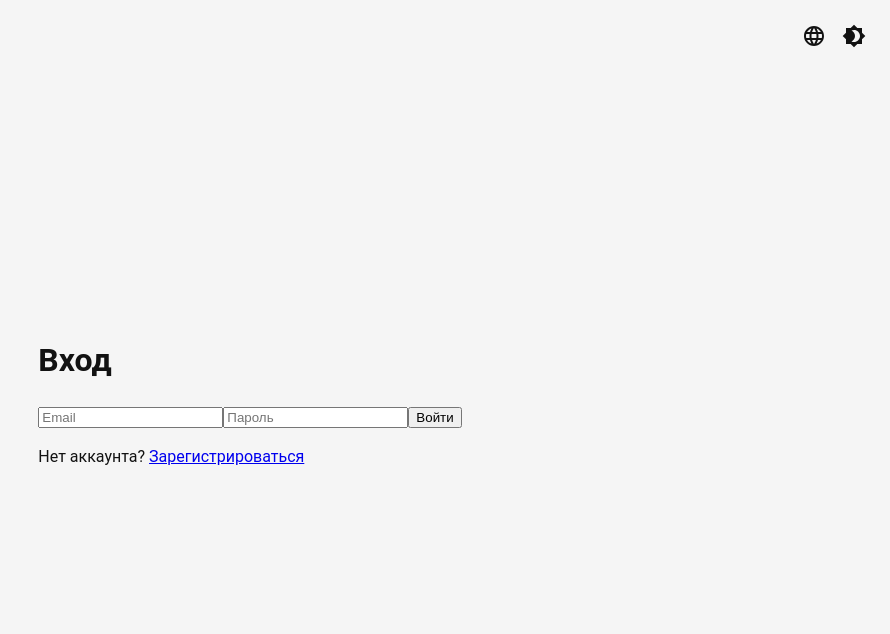
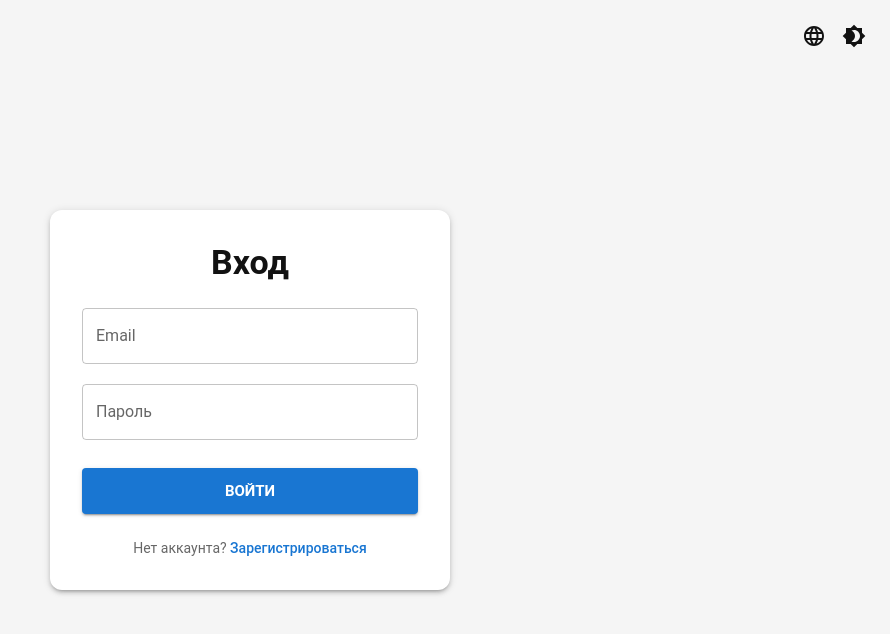
Before and after one commit to KseniyaAnd/kanban-frontend, a React (Vite) app: page /auth/login in a window 1280 px wide. Shown: the top 634 px of the page, without its empty margins (390-1280 px from the left). Built offline with nearby package versions, Linux system fonts and the light colour scheme.

Commit message:
feat: update login page

```diff
--- a/src/pages/LoginPage.tsx
+++ b/src/pages/LoginPage.tsx
@@ -1,42 +1,133 @@
 import { useForm } from 'react-hook-form'
 import { useMutation } from '@tanstack/react-query'
-import { useNavigate, Link } from 'react-router-dom'
-import { apiClient, setAuthToken } from '../api/client'
+import { useNavigate, Link as RouterLink } from 'react-router-dom'
+import { apiClient } from '../api/client'
+import * as z from 'zod'
+import { zodResolver } from '@hookform/resolvers/zod'
+import { TextField, Button, Paper, Typography, Box, Link, CircularProgress } from '@mui/material'
+import { useAuthStore } from '../store/useAuthStore'
+import { useTranslation } from 'react-i18next'
 
-type LoginForm = { email: string; password: string }
 type AuthResponse = { accessToken: string; refreshToken: string }
 
 export default function LoginPage() {
+  const { t } = useTranslation()
   const navigate = useNavigate()
-  const { register, handleSubmit } = useForm<LoginForm>()
+  const setToken = useAuthStore((state) => state.setToken)
 
-  const mutation = useMutation({
+  const loginSchema = z.object({
+    email: z.email({ error: t('auth.validation.emailInvalid') }),
+    password: z
+      .string({ error: t('auth.validation.passwordRequired') })
+      .min(6, { error: t('auth.validation.passwordMin') }),
+  })
+
+  type LoginForm = z.infer<typeof loginSchema>
+
+  const {
+    register,
+    handleSubmit,
+    formState: { errors },
+  } = useForm<LoginForm>({
+    resolver: zodResolver(loginSchema),
+    defaultValues: {
+      email: '',
+      password: '',
+    },
+  })
+
+  const {
+    mutate: login,
+    isPending,
+    isError,
+  } = useMutation({
     mutationFn: (data: LoginForm) =>
       apiClient.post<AuthResponse>('/auth/login', data).then((res) => res.data),
     onSuccess: (data) => {
-      localStorage.setItem('token', data.accessToken)
-      setAuthToken(data.accessToken)
+      setToken(data.accessToken)
       void navigate('/boards')
+    },
+    onError: (err) => {
+      console.error('Ошибка при входе:', err)
     },
   })
 
   return (
-    <div>
-      <h1>Вход</h1>
-      <form
+    <Paper
+      elevation={3}
+      sx={{
+        p: 4,
+        width: '100%',
+        maxWidth: 400,
+        borderRadius: 3,
+        textAlign: 'center',
+      }}
+    >
+      <Typography variant="h4" component="h1" sx={{ fontWeight: 'bold', mb: 3 }}>
+        {t('auth.login.title')}
+      </Typography>
+
+      <Box
+        component="form"
         onSubmit={handleSubmit((data) => {
-          mutation.mutate(data)
+          login(data)
         })}
+        noValidate
+        sx={{
+          display: 'flex',
+          flexDirection: 'column',
+          gap: 2.5,
+        }}
       >
-        <input {...register('email')} placeholder="Email" />
-        <input {...register('password')} type="password" placeholder="Пароль" />
-        <button type="submit" disabled={mutation.isPending}>
-          Войти
-        </button>
-      </form>
-      <p>
-        Нет аккаунта? <Link to="/auth/register">Зарегистрироваться</Link>
-      </p>
-    </div>
+        <TextField
+          {...register('email')}
+          type="email"
+          label={t('auth.fields.email')}
+          variant="outlined"
+          fullWidth
+          error={!!errors.email}
+          helperText={errors.email?.message}
+        />
+
+        <TextField
+          {...register('password')}
+          type="password"
+          label={t('auth.fields.password')}
+          variant="outlined"
+          fullWidth
+          error={!!errors.password}
+          helperText={errors.password?.message}
+        />
+
+        {isError && (
+          <Typography color="error" variant="body2" sx={{ mt: 1 }}>
+            {t('auth.login.error')}
+          </Typography>
+        )}
+
+        <Button
+          type="submit"
+          variant="contained"
+          size="large"
+          fullWidth
+          disabled={isPending}
+          sx={{ py: 1.2, fontWeight: 'bold', mt: 1 }}
+        >
+          {isPending ? <CircularProgress size={24} color="inherit" /> : t('auth.login.submit')}
+        </Button>
+      </Box>
+
+      <Typography variant="body2" sx={{ mt: 3, color: 'text.secondary' }}>
+        {t('auth.login.noAccount')}{' '}
+        <Link
+          component={RouterLink}
+          to="/auth/register"
+          underline="hover"
+          sx={{ fontWeight: 'medium' }}
+        >
+          {t('auth.login.registerLink')}
+        </Link>
+      </Typography>
+    </Paper>
   )
 }
```
